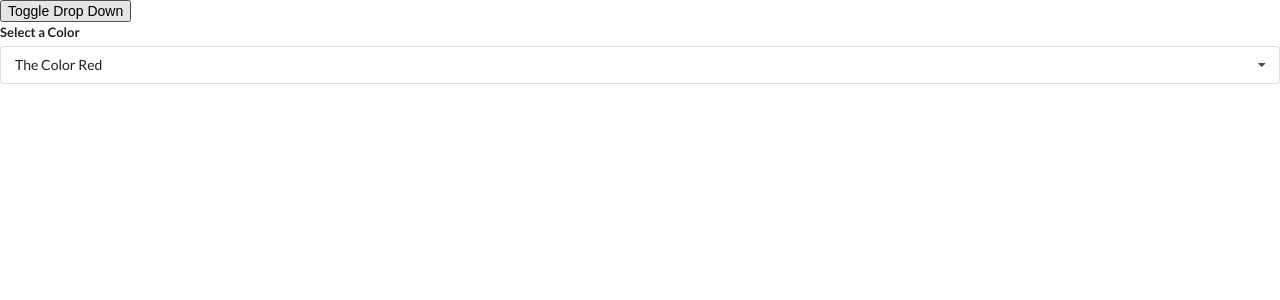
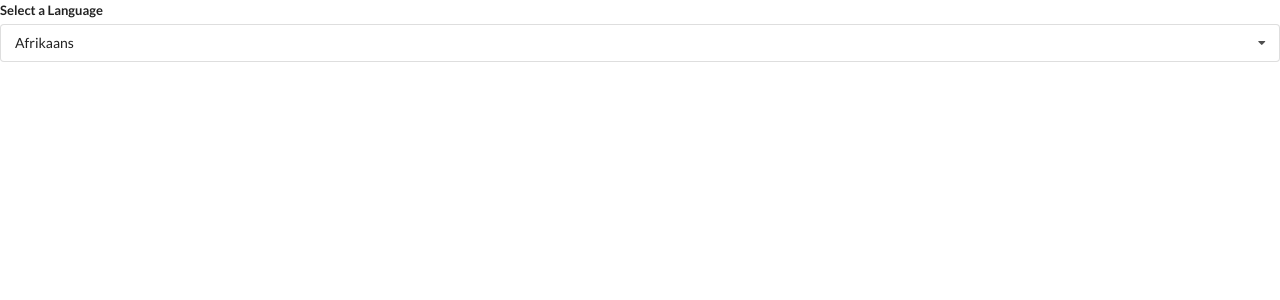
Before and after one commit to alxanderapollo/widgets, a React (Create React App) app: page / in a window 1280 px wide. Shown: the top 300 px of the page. Built offline with nearby package versions, Linux system fonts and the light colour scheme.

Commit message:
started lanauge widget

```diff
--- a/src/App.js
+++ b/src/App.js
@@ -2,6 +2,7 @@
 import Accordion from './components/Accordion';
 import Search from './components/Search';
 import DropDown from './components/DropDown';
+import Translate from './components/Translate';
 const items =[
 
     {
@@ -35,25 +36,11 @@
 
 
 export default function App() {
-    const [selected, setSelected] = useState(options[0]) ;
     //functionality to toggle whehter or not show the drop down at all
-    const [showDropDown,setShowDropDown] = useState(true);//drop down shows by default
 
     return (
         <div>
-            {/* <Accordion items={items}/> */}
-            {/* drop down has 3 diffrent items options, is all the possible colors
-            selected is currently the useEffect param it is pointing at
-            onSelectedChange will change everytime a user chooses a diffrent color*/}
-
-            <button onClick = {() => setShowDropDown(!showDropDown)}>Toggle Drop Down</button>
-            {showDropDown ?
-                <DropDown
-                    selected={selected}
-                    options={options}
-                    onSelectedChange={setSelected}
-                /> : null
-            }
+            <Translate/>
         </div>
     )
 };
--- a/src/components/DropDown.js
+++ b/src/components/DropDown.js
@@ -1,5 +1,5 @@
 import React, {useState, useEffect,useRef} from 'react';
-export default function DropDown({options, selected, onSelectedChange}) {
+export default function DropDown({label,options, selected, onSelectedChange}) {
     //piece of state responsible for toggling the drop down menu
     const [open,setOpen] = useState(false);
     const ref = useRef();
@@ -66,7 +66,7 @@
     return (
         <div ref  = {ref} className="ui form">
             <div className="field">
-                <label className="label">Select a Color</label>
+                <label className="label">{label}</label>
                 {/* if open is true set to visiable active meaning drop down the menus other wise close */}
                 <div onClick={() => {
                     // console.log("DropDown Clicked");
--- /dev/null
+++ b/src/components/Translate.js
@@ -0,0 +1,33 @@
+import React, {useState} from 'react';
+import DropDown from './DropDown'
+
+const options = [
+    {
+        label: 'Afrikaans',
+        value: 'af'
+    },
+    {
+        label: 'Arabic',
+        value: 'ar'
+    },
+    {
+        label: 'Hindi',
+        value: 'hi'
+    }
+];
+//providing our list otions to our componetn
+export default function Translate() {
+    const [language,setLanguage] = useState(options[0]);
+
+    //DropDown expects certain params look at drop down
+    return (
+        <div>
+            <DropDown
+            label="Select a Language"
+            selected={language}
+            onSelectedChange= {setLanguage}
+            options={options}
+            />
+        </div>
+    )
+}
```
